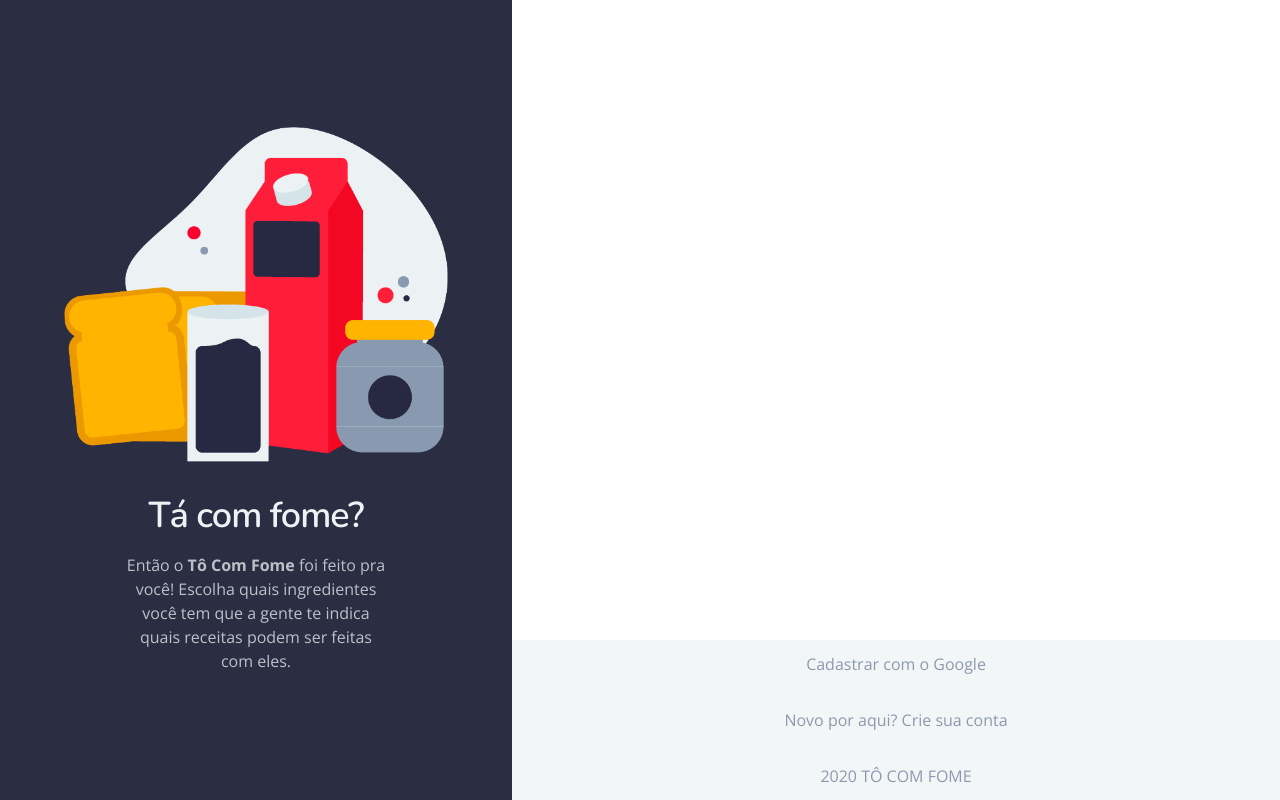
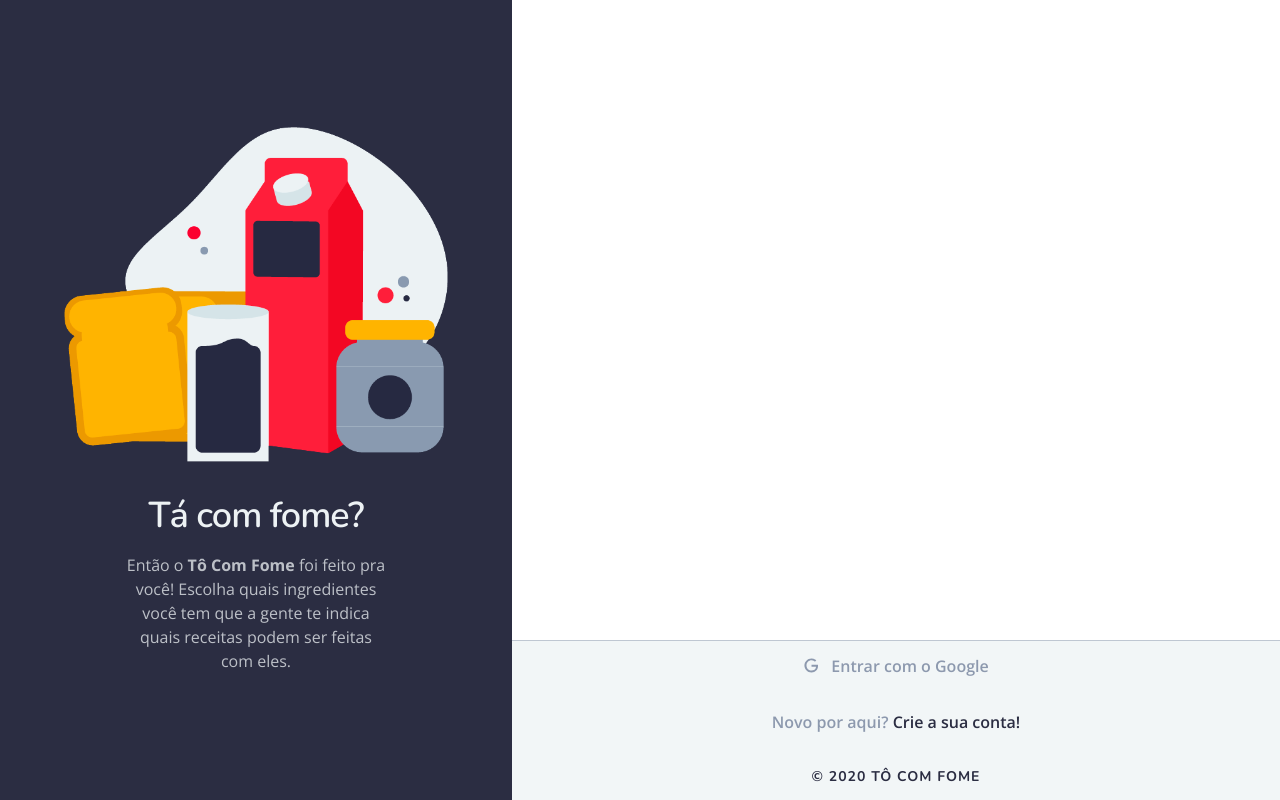
Before and after one commit to heitormelo26/to-com-fome, a React (Create React App) app in the folder frontend/: page / in a window 1280 px wide. Built offline with nearby package versions, Linux system fonts and the light colour scheme.

Commit message:
Estilos do rodapé do Vitu

```diff
--- a/frontend/package.json
+++ b/frontend/package.json
@@ -3,6 +3,8 @@
   "version": "0.1.0",
   "private": true,
   "dependencies": {
+    "@mdi/js": "^5.2.45",
+    "@mdi/react": "^1.4.0",
     "@testing-library/jest-dom": "^4.2.4",
     "@testing-library/react": "^9.3.2",
     "@testing-library/user-event": "^7.1.2",
--- a/frontend/src/App.css
+++ b/frontend/src/App.css
@@ -1,3 +1,14 @@
 * {
   font-family: "Open Sans", Arial, Helvetica, sans-serif;
 }
+
+.link-account {
+  color: #2b2d42;
+  font-weight: 600 !important;
+}
+
+.link-account:hover {
+  color: #2b2d42;
+  text-decoration: none;
+  font-weight: 600 !important;
+}
--- a/frontend/src/App.js
+++ b/frontend/src/App.js
@@ -24,15 +24,13 @@ function App() {
         descricaoImagem={"Café da manhã"}
       />
       <FooterAccount
-        descricao1={
-          "Cadastrar com o Google"
-        }
-        descricao2={
-          "Novo por aqui? Crie sua conta"
-        }
-        descricao3={
-          "2020 TÔ COM FOME"
-        }
+        google={"Entrar com o Google"}
+        texto={[
+          "Novo por aqui? ",
+          <a className="link-account" href="#">
+            Crie a sua conta!
+          </a>,
+        ]}
       />
     </div>
   );
--- a/frontend/src/components/FooterAccount/index.js
+++ b/frontend/src/components/FooterAccount/index.js
@@ -1,12 +1,19 @@
 import React from "react";
-import { Container, Description } from "./styles";
+import { Container, Text, Copyright, Google } from "./styles";
+import Icon from "@mdi/react";
+import { mdiGoogle } from "@mdi/js";
 
 export default function FooterAccount(props) {
-    return (
-        <Container className="d-flex align-items-center align-content-center flex-wrap">
-            <Description className="my-3 w-100 d-block">{props.descricao1}</Description>
-            <Description className="my-3 w-100 d-block">{props.descricao2}</Description>
-            <Description className="my-3 w-100 d-block">{props.descricao3}</Description>
-        </Container>
-    );
+  return (
+    <Container className="d-flex text-center align-items-center align-content-center flex-wrap">
+      <div className="my-3 w-100 d-flex flex-row justify-content-center">
+        <Google>
+          <Icon path={mdiGoogle} title="Google" size={0.7} color="#8d99ae" />
+        </Google>
+        <Text className="mb-0">{props.google}</Text>
+      </div>
+      <Text className="my-3 w-100 d-block">{props.texto}</Text>
+      <Copyright className="my-3 w-100 d-block">© 2020 Tô Com Fome</Copyright>
+    </Container>
+  );
 }
--- a/frontend/src/components/FooterAccount/styles.js
+++ b/frontend/src/components/FooterAccount/styles.js
@@ -1,9 +1,21 @@
 import styled from "styled-components";
 import "../../assets/fonts/fonts.css";
 
-export const Description = styled.p`
+export const Text = styled.p`
   color: #8d99ae;
   text-align: center;
+  font-weight: 600;
+  font-size: 16px;
+`;
+
+export const Google = styled.div`
+  color: #8d99ae;
+  text-align: center;
+  line-height: 20px !important;
+  font-size: 16px;
+  width: 16px;
+  height: 16px;
+  margin-right: 12px;
 `;
 
 export const Container = styled.div`
@@ -14,6 +26,17 @@ export const Container = styled.div`
   right: 0;
   height: 20%;
   z-index: 999;
-  padding-top: 32px;
-  padding-bottom: 32px;
+  padding-top: 48px;
+  padding-bottom: 48px;
+  border-top: 1px solid rgba(141, 153, 174, 0.5);
 `;
+
+export const Copyright = styled.p`
+  text-align: center;
+  color: #2b2d42;
+  font-family: "Nunito";
+  letter-spacing: 1px;
+  font-size: 14px;
+  font-weight: 700;
+  text-transform: uppercase;
+`;
```
Also changed, not shown: 1 other file (tests, documents, lock files or other folders).
